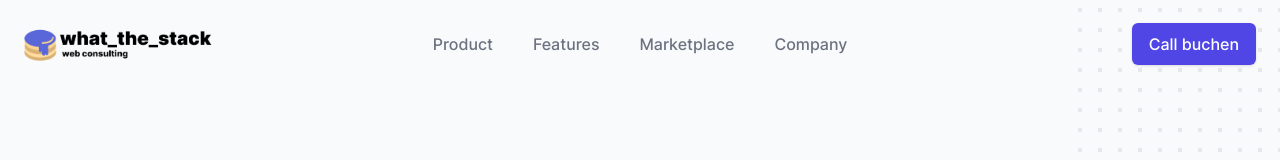
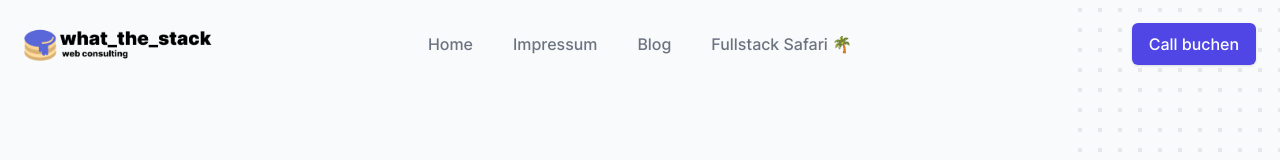
Before and after one commit to scriptify/what-the-stack, a Next.js app: page / in a window 1280 px wide. Shown: the top 160 px of the page. Built offline with nearby package versions, Linux system fonts and the light colour scheme.

Commit message:
fix: menu

```diff
--- a/src/components/Hero/index.tsx
+++ b/src/components/Hero/index.tsx
@@ -27,10 +27,10 @@ import logoLarge from '../../../public/images/logo_font_long.png';
 import logoSmall from '../../../public/images/logo_font_short.png';
 
 const navigation = [
-  { name: 'Product', href: '#' },
-  { name: 'Features', href: '#' },
-  { name: 'Marketplace', href: '#' },
-  { name: 'Company', href: '#' },
+  { name: 'Home', href: '#' },
+  { name: 'Impressum', href: '#' },
+  { name: 'Blog', href: '#' },
+  { name: 'Fullstack Safari 🌴', href: '#' },
 ];
 
 export default function LandingHero() {
```
